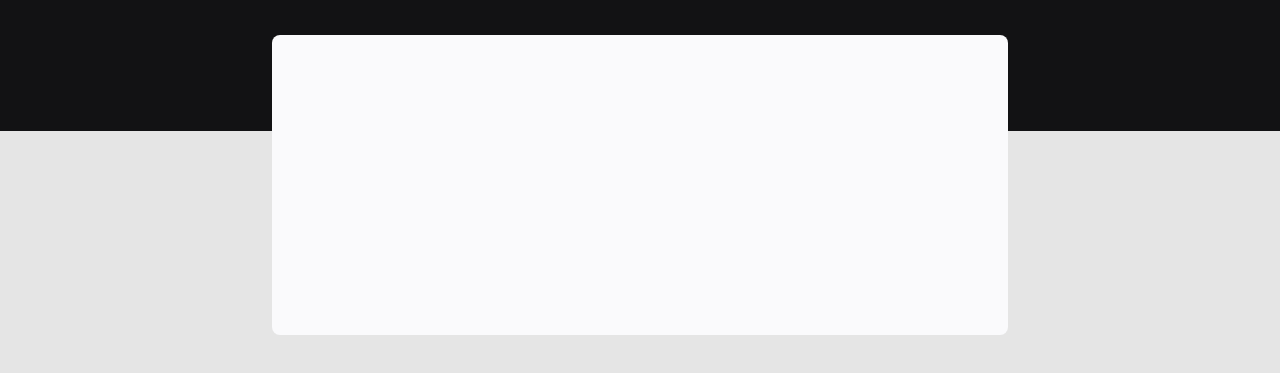
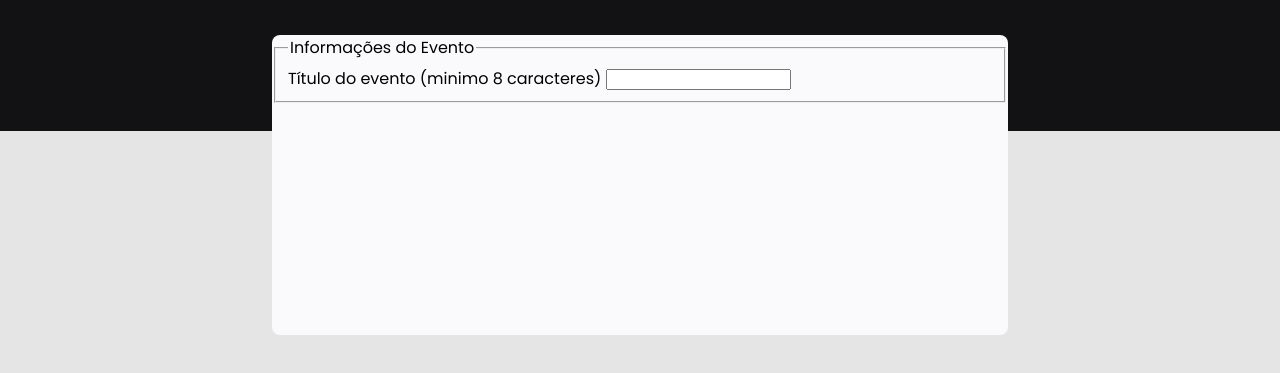
Before and after one commit to Alves0611/explorer-form, a plain HTML site: page index.html in a window 1280 px wide. Shown: the part 237-610 px from the top of the page. Drawn offline with Linux system fonts and the light colour scheme.

Commit message:
creating text field

```diff
--- a/index.html
+++ b/index.html
@@ -23,6 +23,14 @@
         formulário de inscrição.</p>
     </header>
     <form>
+      <fieldset>
+        <legend>Informações do Evento</legend>
+
+        <div class="input-wrapper">
+          <label for="event-title">Título do evento <span>(minimo 8 caracteres)</span></label>
+          <input type="text" id="exent-title" />
+        </div>
+      </fieldset>
     </form>
   </div>
 </body>
```
